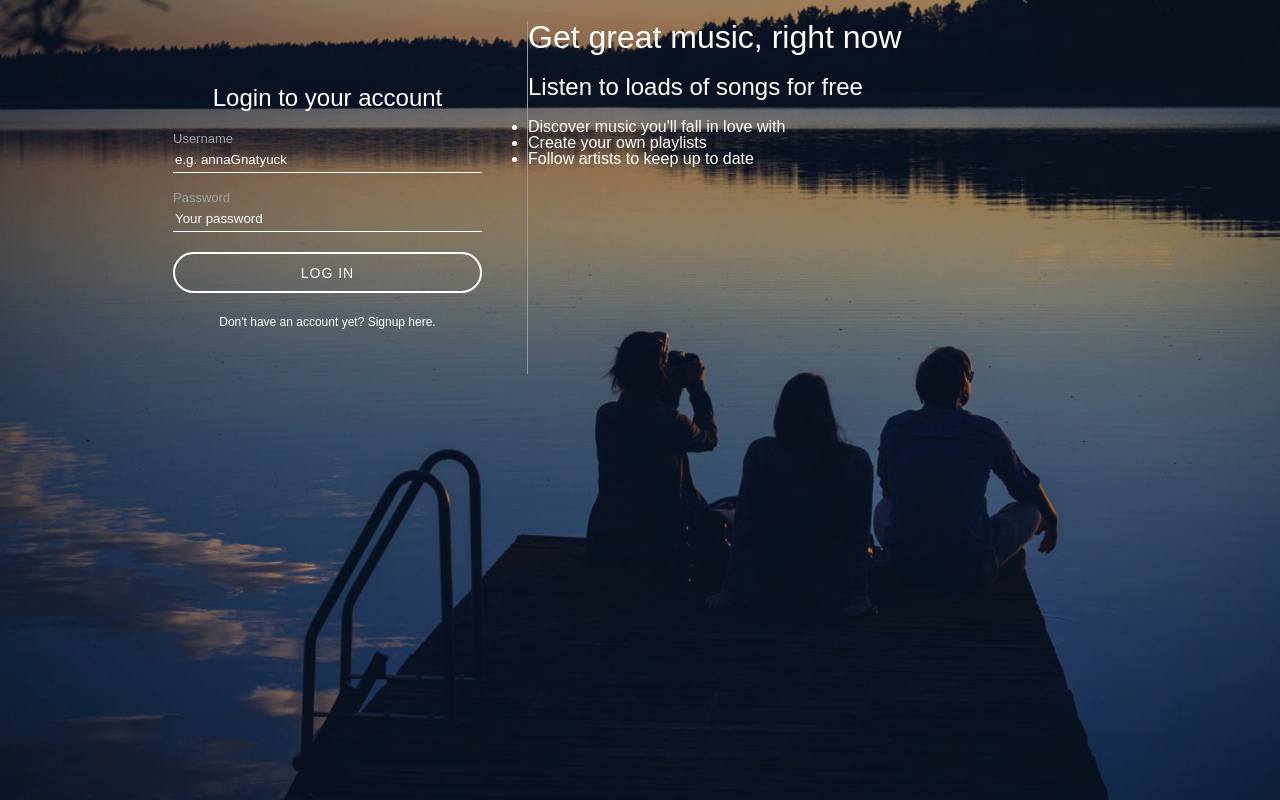
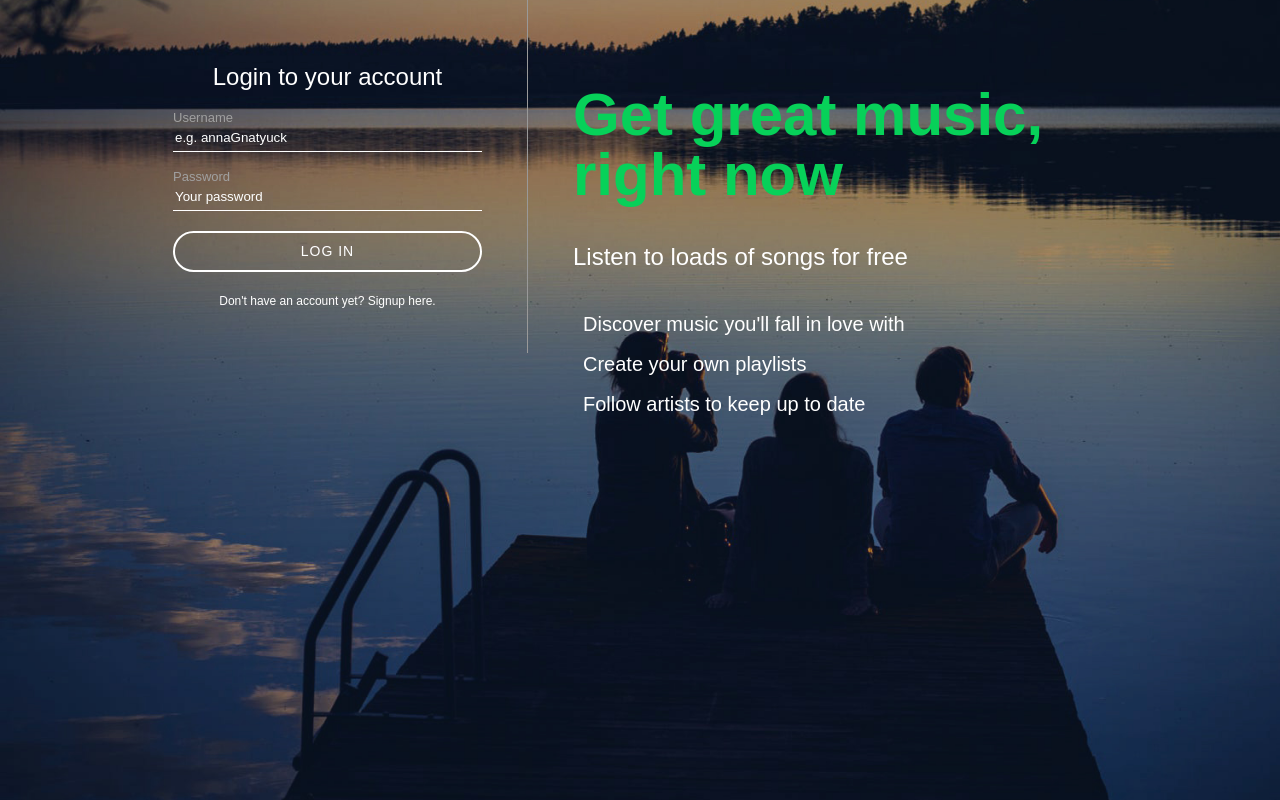
Before and after one commit to andreyfits/anniefy, a PHP site: page /register.php in a window 1280 px wide. Run offline with PHP 8.4, Linux system fonts and the light colour scheme.

Commit message:
Applying style to the right section content

```diff
--- a/assets/css/register.css
+++ b/assets/css/register.css
@@ -107,3 +107,28 @@ html, body {
 #registerForm, #loginForm {
     display: none;
 }
+
+#loginText {
+    padding: 45px;
+    display: table-cell;
+}
+
+#loginText h1 {
+    color: #07d159;
+    font-size: 60px;
+    font-weight: bold;
+}
+
+#loginText h2 {
+    margin: 35px 0;
+}
+
+#loginText ul {
+    padding: 0;
+}
+
+#loginText li{
+    font-size: 20px;
+    list-style-type: none;
+    padding: 10px;
+}
```
